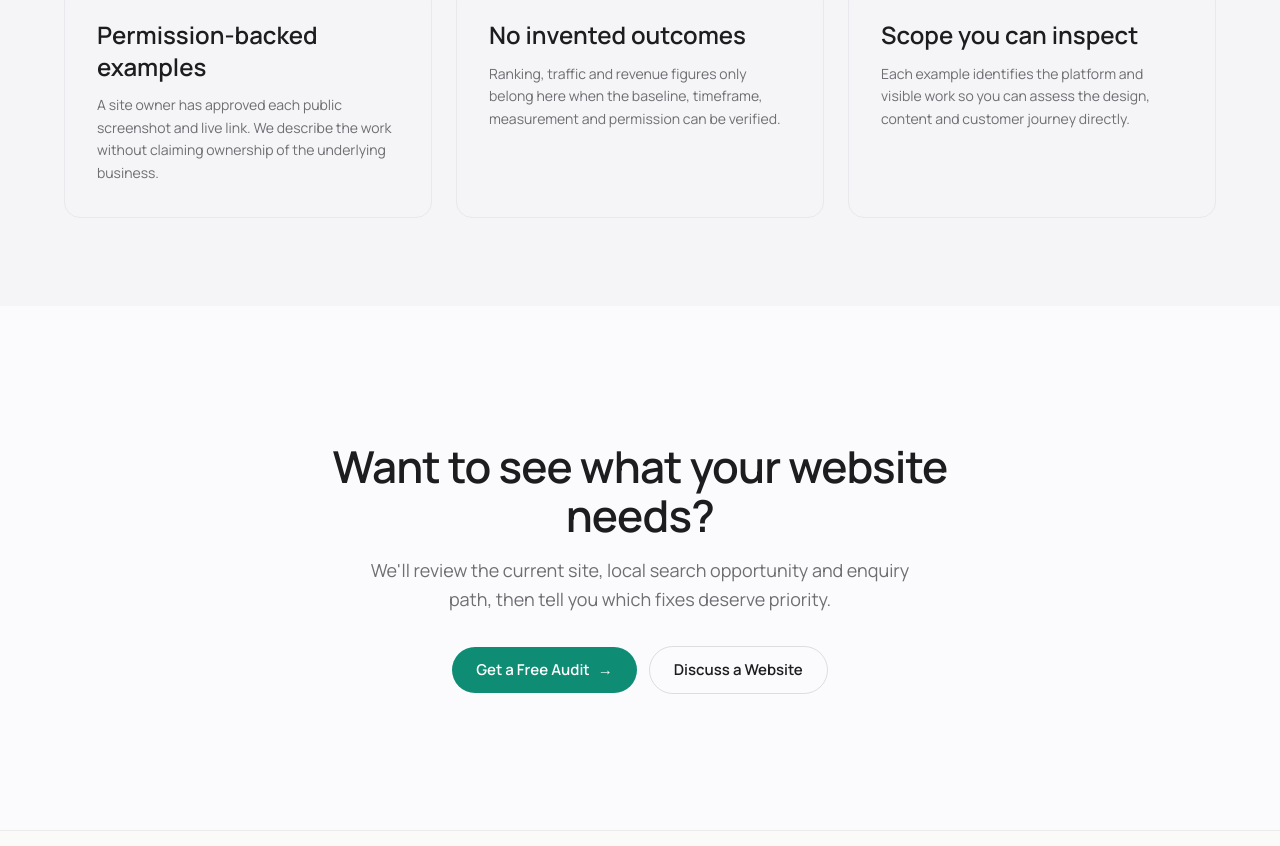
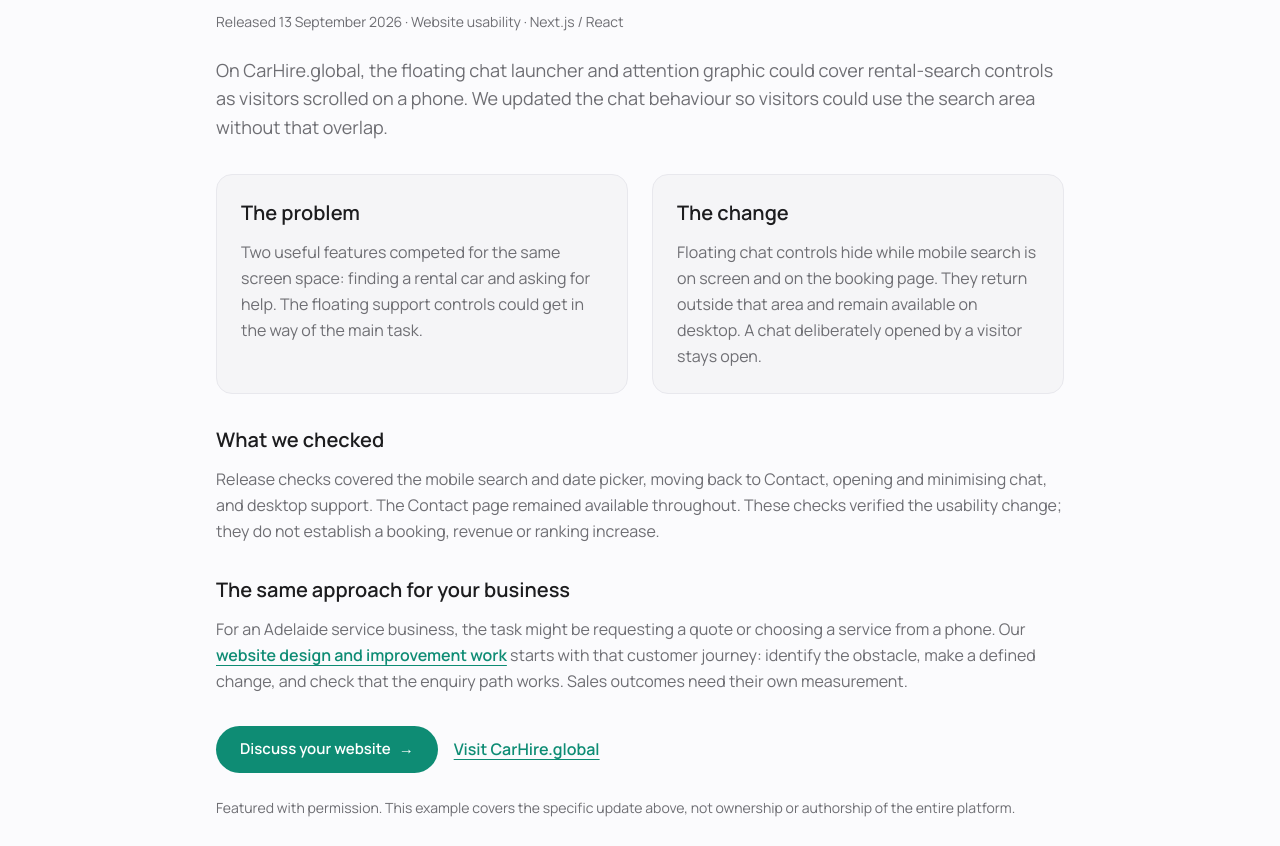
Before and after one commit to Ribi0811/ai-adelaide, a Next.js app: page /testimonials in a window 1280 px wide. Shown: the part 1734-2580 px from the top of the page. Built offline with nearby package versions, Linux system fonts and the light colour scheme; no server answers.

Commit message:
feat: publish verified mobile website work sample

```diff
--- a/app/sitemap.ts
+++ b/app/sitemap.ts
@@ -75,7 +75,7 @@ const PAGE_DATES: Record<string, string> = {
   "/google-business-profile-optimisation-adelaide": "2026-08-22",
   "/ai-marketing-adelaide": "2026-07-11",
   "/best-ai-receptionist-australia": "2026-06-23",
-  "/testimonials": "2026-08-22",
+  "/testimonials": "2026-09-17",
   "/tools/ai-readiness-calculator": "2026-09-15",
 };
 
--- a/app/testimonials/page.tsx
+++ b/app/testimonials/page.tsx
@@ -77,6 +77,67 @@ export default function TestimonialsPage() {
         subheadline="A Next.js / React booking platform and a WordPress car-hire site, each shaped around a clear customer journey and search-ready content."
       />
 
+      <section id="carhire-mobile-search" className="section-shell scroll-mt-24 bg-bgPrimary py-section-mobile md:py-section" aria-labelledby="carhire-work-heading">
+        <div className="mx-auto max-w-4xl px-6">
+          <span className="eyebrow">CarHire.global · Mobile website improvement</span>
+          <h2 id="carhire-work-heading" className="mt-4 text-h2-mobile text-textPrimary md:text-h2">
+            Keeping the search controls clear on mobile
+          </h2>
+          <p className="mt-4 text-sm text-textSecondary">
+            Released 13 September 2026 · Website usability · Next.js / React
+          </p>
+          <p className="mt-6 text-body-mobile text-textSecondary md:text-body">
+            On CarHire.global, the floating chat launcher and attention graphic could
+            cover rental-search controls as visitors scrolled on a phone. We updated
+            the chat behaviour so visitors could use the search area without that overlap.
+          </p>
+          <div className="mt-8 grid gap-6 md:grid-cols-2">
+            <article className="brand-card p-6">
+              <h3 className="text-xl font-semibold text-textPrimary">The problem</h3>
+              <p className="mt-3 leading-relaxed text-textSecondary">
+                Two useful features competed for the same screen space: finding a
+                rental car and asking for help. The floating support controls could
+                get in the way of the main task.
+              </p>
+            </article>
+            <article className="brand-card p-6">
+              <h3 className="text-xl font-semibold text-textPrimary">The change</h3>
+              <p className="mt-3 leading-relaxed text-textSecondary">
+                Floating chat controls hide while mobile search is on screen and on
+                the booking page. They return outside that area and remain available
+                on desktop. A chat deliberately opened by a visitor stays open.
+              </p>
+            </article>
+          </div>
+          <h3 className="mt-8 text-xl font-semibold text-textPrimary">What we checked</h3>
+          <p className="mt-3 leading-relaxed text-textSecondary">
+            Release checks covered the mobile search and date picker, moving back to
+            Contact, opening and minimising chat, and desktop support. The Contact page
+            remained available throughout. These checks verified the usability change;
+            they do not establish a booking, revenue or ranking increase.
+          </p>
+          <h3 className="mt-8 text-xl font-semibold text-textPrimary">The same approach for your business</h3>
+          <p className="mt-3 leading-relaxed text-textSecondary">
+            For an Adelaide service business, the task might be requesting a quote or
+            choosing a service from a phone. Our <Link href="/website-design-adelaide" className="font-semibold text-accent underline underline-offset-4">website design and improvement work</Link> starts
+            with that customer journey: identify the obstacle, make a defined change,
+            and check that the enquiry path works. Sales outcomes need their own measurement.
+          </p>
+          <div className="mt-8 flex flex-col items-start gap-4 sm:flex-row sm:items-center">
+            <Link href="/contact?service=website#send-message" className="btn-primary inline-flex px-6 py-3">
+              Discuss your website <span aria-hidden>→</span>
+            </Link>
+            <a href="https://www.carhire.global/" target="_blank" rel="noopener noreferrer" className="font-semibold text-accent underline underline-offset-4">
+              Visit CarHire.global
+            </a>
+          </div>
+          <p className="mt-6 text-sm leading-relaxed text-textSecondary">
+            Featured with permission. This example covers the specific update above,
+            not ownership or authorship of the entire platform.
+          </p>
+        </div>
+      </section>
+
       <section className="section-shell bg-bgSecondary py-section-mobile md:py-section">
         <div className="max-w-container mx-auto px-6">
           <div className="mx-auto max-w-3xl text-center">
@@ -110,7 +171,7 @@ export default function TestimonialsPage() {
               <Link href="/audit" className="btn-primary inline-flex px-6 py-3">
                 Get a Free Audit <span aria-hidden>→</span>
               </Link>
-              <Link href="/contact?service=website" className="btn-secondary inline-flex px-6 py-3">
+              <Link href="/contact?service=website#send-message" className="btn-secondary inline-flex px-6 py-3">
                 Discuss a Website
               </Link>
             </div>
```
